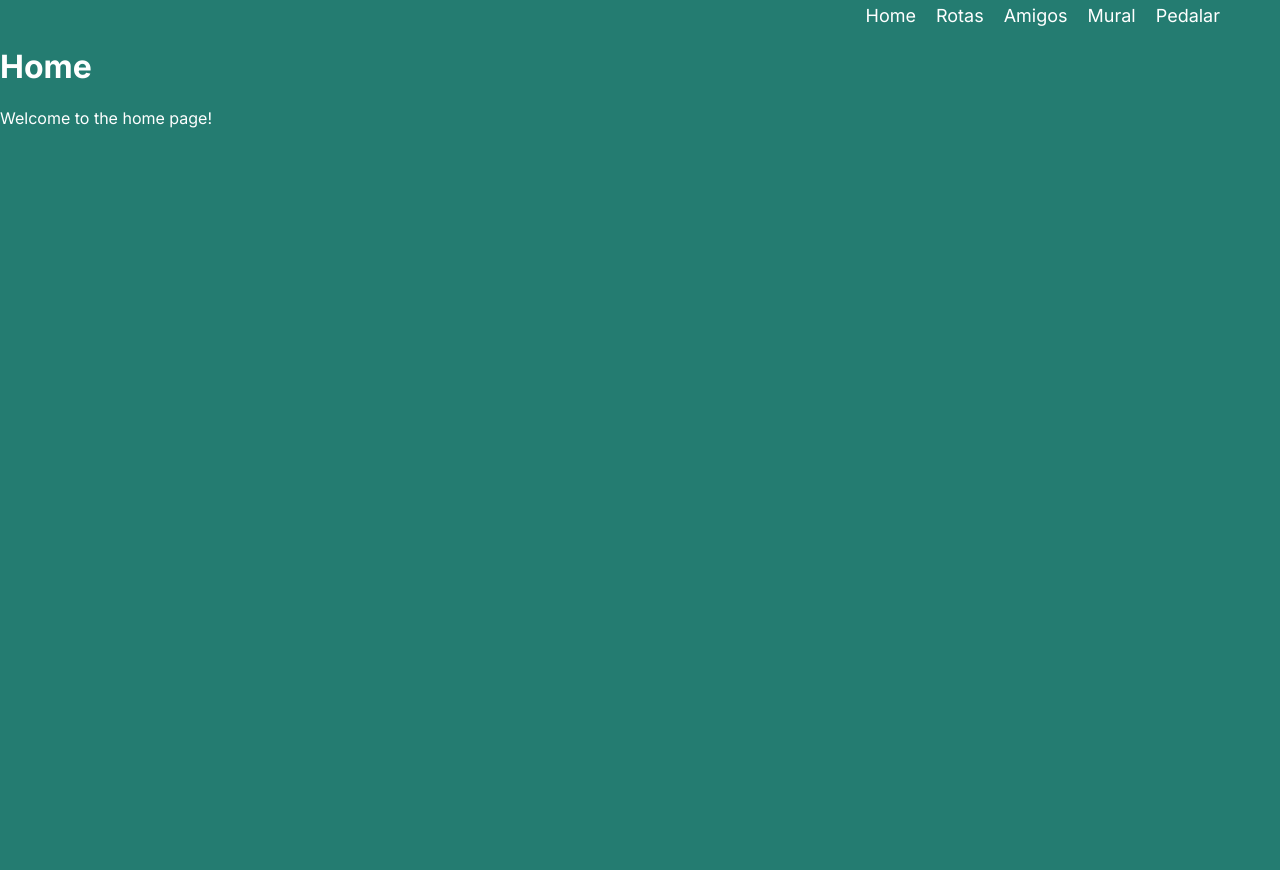
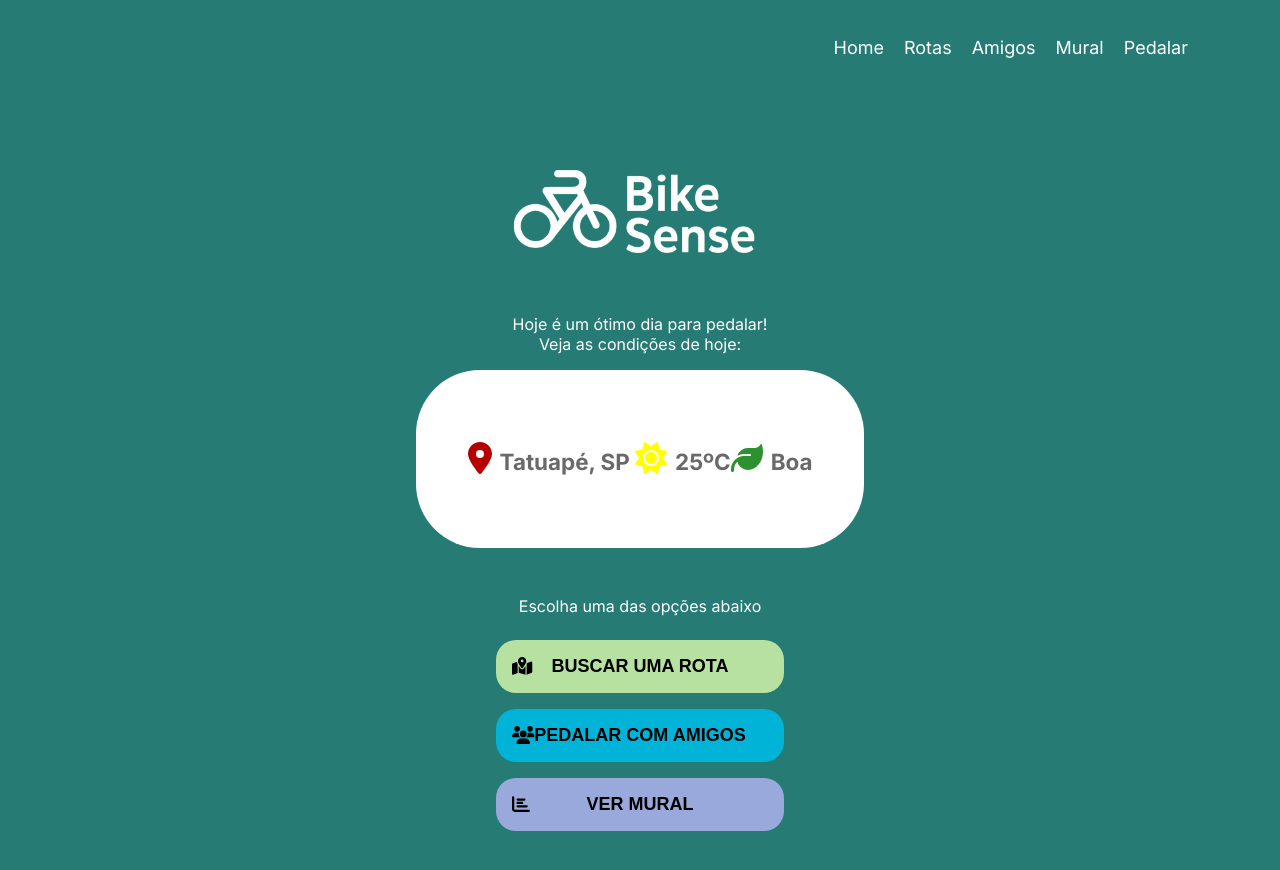
Before and after one commit to FIAP-SE/BikeSense, a React (Create React App) app: page / in a window 1280 px wide. Shown: the top 870 px of the page. Before the commit the page ends 800 px from the top, so only its background shows below. Built offline with nearby package versions, Linux system fonts and the light colour scheme.

Commit message:
Home page

```diff
--- a/package.json
+++ b/package.json
@@ -3,6 +3,11 @@
   "version": "0.1.0",
   "private": true,
   "dependencies": {
+    "@fortawesome/fontawesome-svg-core": "^6.7.2",
+    "@fortawesome/free-brands-svg-icons": "^6.7.2",
+    "@fortawesome/free-regular-svg-icons": "^6.7.2",
+    "@fortawesome/free-solid-svg-icons": "^6.7.2",
+    "@fortawesome/react-fontawesome": "^0.2.2",
     "@testing-library/dom": "^10.4.0",
     "@testing-library/jest-dom": "^6.6.3",
     "@testing-library/react": "^16.3.0",
--- a/src/pages/Home/Home.tsx
+++ b/src/pages/Home/Home.tsx
@@ -1,15 +1,60 @@
 import React from "react";
 import ProjectHeader from "../../components/ProjectHeader";
 import "./style.css";
+import bikeSenseLogo from "../../img/bike_sense.png";
+import { FontAwesomeIcon } from "@fortawesome/react-fontawesome";
+import { faMapLocationDot } from "@fortawesome/free-solid-svg-icons";
+import { faUsers } from "@fortawesome/free-solid-svg-icons";
+import { faChartBar} from "@fortawesome/free-solid-svg-icons";
+import { faLocationDot } from "@fortawesome/free-solid-svg-icons";
+import { faSun } from "@fortawesome/free-solid-svg-icons";
+import { faLeaf } from "@fortawesome/free-solid-svg-icons";
 
 export default function Home() {
   return (
-    <div className="home">
-      <ProjectHeader />
+
         <div className="home-container">
-            <h1>Home</h1>
-            <p>Welcome to the home page!</p>
+
+          <ProjectHeader />
+          <img src={bikeSenseLogo} alt="Bike Sense Logo" className="bike-sense-logo" />
+
+          <div className="home-content">
+            <p>Hoje é um ótimo dia para pedalar!<br/> Veja as condições de hoje:</p>
+          </div>
+
+          <div className="home-card">
+
+            <div className="home-card-content">
+              <h1>
+                <FontAwesomeIcon icon={faLocationDot} className="icons-card location" />
+                <span className="card-text">Tatuapé, SP </span>
+                <FontAwesomeIcon icon={faSun} className="icons-card sun" />
+                <span className="card-text">25ºC</span>
+                <FontAwesomeIcon icon={faLeaf} className="icons-card leaf" />
+                <span className="card-text">Boa</span>
+              </h1>
+
+            </div>
+
+            <div className="home-card-options">
+              <p>Escolha uma das opções abaixo</p>
+              <button className="button route">
+                  <FontAwesomeIcon icon={faMapLocationDot} className="icons" />
+                BUSCAR UMA ROTA
+                </button>
+              <button className="button friends">
+                <FontAwesomeIcon icon={faUsers} className="icons"  />
+                PEDALAR COM AMIGOS
+                </button>
+              <button className="button mural">
+                <FontAwesomeIcon icon={faChartBar} className="icons"  />
+                VER MURAL
+                </button>
+
+            </div>
+
+          </div>
         </div>
-        </div>
+
     );
 }
--- a/src/pages/Home/style.css
+++ b/src/pages/Home/style.css
@@ -1,7 +1,106 @@
-body{
-    background-color: #247C71;
+.home-container{
+    background-color: #267b74;
+    min-height: 100vh;
+    color: white;
+    font-family: 'Inter', sans-serif;
+    padding: 2rem;
+    font-weight: 400;
+    text-align: center;
 }
 
-.home-container{
-    color: #ffffff;
+.bike-sense-logo{
+    width: 20rem;
+    margin: 0 auto;
+    display: block;
+    margin-bottom: 0rem;
 }
+
+.home-content{
+    margin-top: -5rem;
+    font-size: 1rem;
+}
+
+.home-card-content{
+    margin-top: 2rem;
+    background-color: #ffffff;
+    border-radius: 4rem;
+    padding: 3rem;
+    width: 22rem;
+    display: flex;
+    justify-content: center;
+    margin: 0 auto;
+
+}
+
+.card-text{
+    color: #696969;
+    font-size: 1.4rem;
+}
+
+
+.home-card-options{
+    padding: 2rem;
+    display: flex;
+    justify-content: center;
+    align-items: center;
+    flex-direction: column;
+}
+
+.button {
+    display: flex;
+    align-items: center;
+    justify-content: center;
+    width: 18rem;
+    padding: 1rem;
+    border: none;
+    border-radius: 20px;
+    font-size: 18px;
+    font-weight: bold;
+    cursor: pointer;;
+    transition: transform 0.2s ease;
+    margin: 0.5rem;
+    gap: 0.5rem;
+    text-align: center;
+    position: relative;
+}
+
+.button:hover {
+    transform: scale(1.03);
+}
+.route{
+   background-color: #b7e1a1;
+}
+
+.friends {
+    background-color: #00b3d7;
+}
+
+.mural {
+    background-color: #9aa9db;
+}
+
+.icons{
+    margin: 0;
+    padding: 0;
+    display: flex;
+    align-items: center;
+    justify-content: flex-start;
+    position: absolute;
+    left: 1rem;
+}
+
+.icons-card{
+    margin-right: 0.5rem;
+}
+
+.location{
+    color: #b60000;
+}
+
+.sun{
+    color: yellow;
+}
+
+.leaf{
+    color: #2d9130;
+}
```
Also changed, not shown: 1 other file (tests, documents, lock files or other folders).
